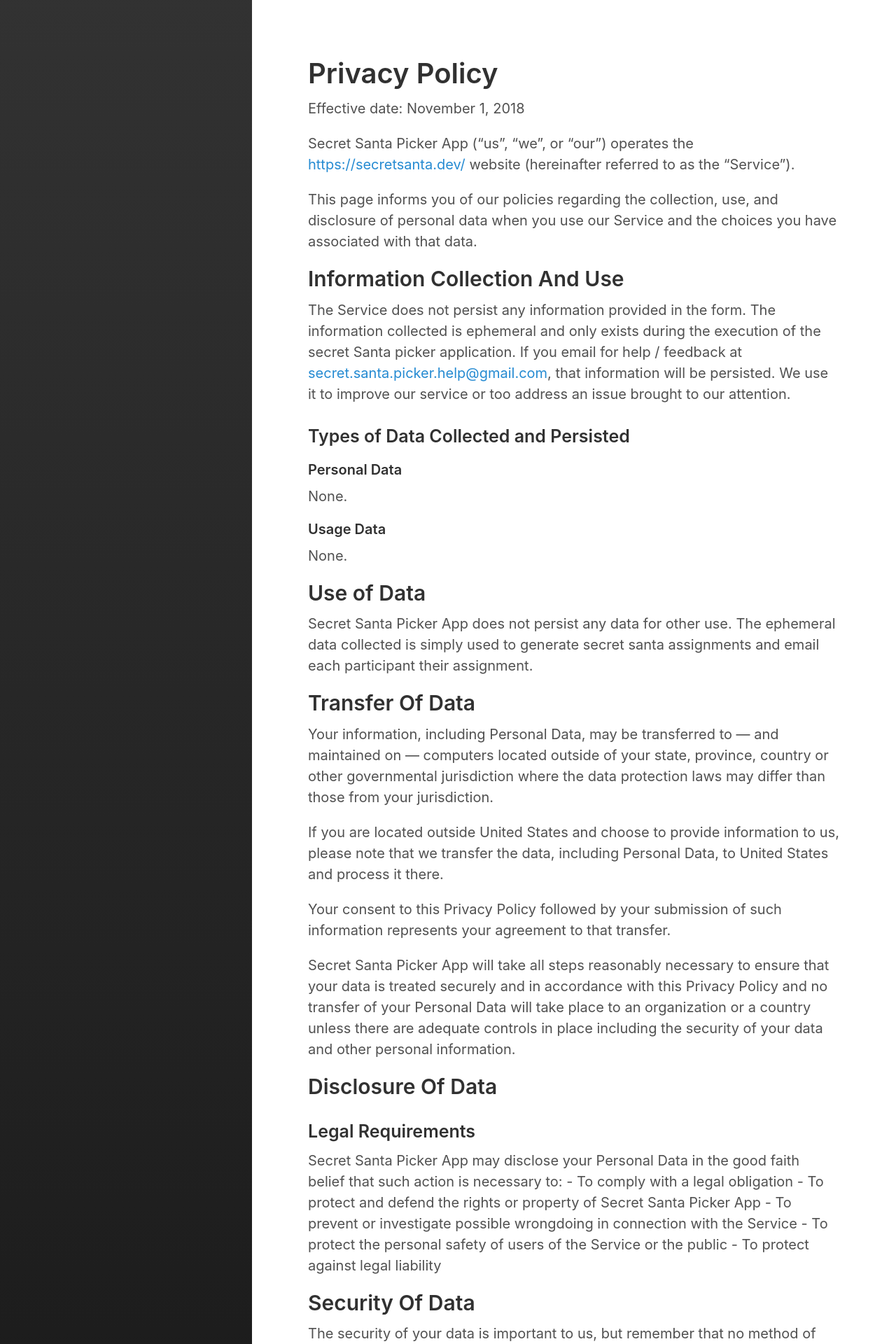
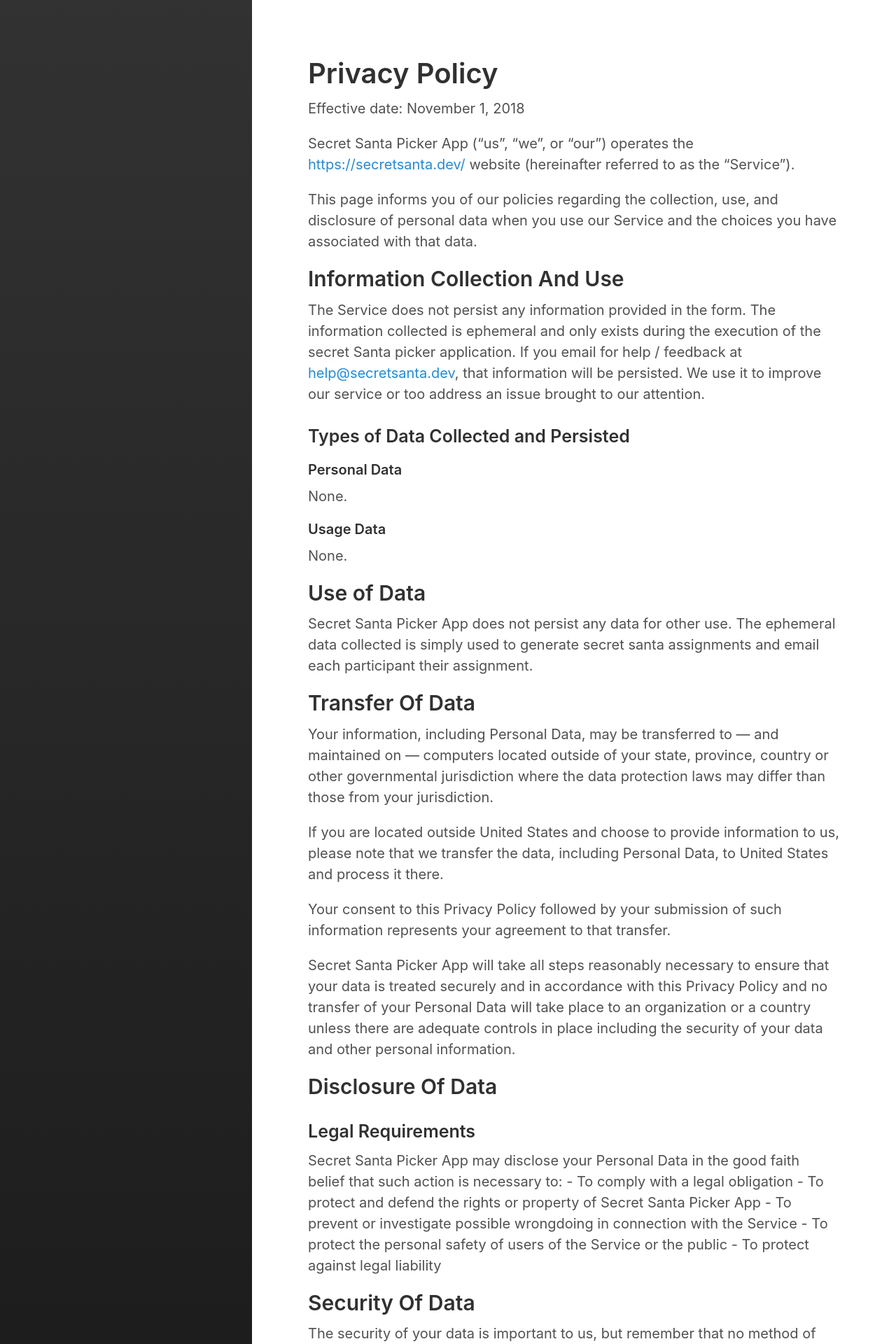
Before and after one commit to stephenrlouie/SecretSanta, a Jekyll site: the page built from category/privacy-policy.md, in a window 1280 px wide. Shown: the top 1920 px of the page at 70% size. Built offline with Jekyll 4.4.1, drawn with Linux system fonts in a browser that asks for light colours; some of the changed text lies outside the part shown.

Commit message:
updating to use secretsanta.dev alias emails

```diff
--- a/category/privacy-policy.md
+++ b/category/privacy-policy.md
@@ -12,7 +12,7 @@ This page informs you of our policies regarding the collection, use, and disclos
 
 ## Information Collection And Use
 
-The Service does not persist any information provided in the form. The information collected is ephemeral and only exists during the execution of the secret Santa picker application. If you email for help / feedback at [secret.santa.picker.help@gmail.com](mailto:secret.santa.picker.help@gmail.com), that information will be persisted. We use it to improve our service or too address an issue brought to our attention.
+The Service does not persist any information provided in the form. The information collected is ephemeral and only exists during the execution of the secret Santa picker application. If you email for help / feedback at [help@secretsanta.dev](mailto:help@secretsanta.dev), that information will be persisted. We use it to improve our service or too address an issue brought to our attention.
 
 ### Types of Data Collected and Persisted
 
@@ -61,7 +61,7 @@ We have no control over and assume no responsibility for the content, privacy po
 
 ## Children's Privacy
 Our Service does not address anyone under the age of 18 ("Children").
-We do not knowingly collect personally identifiable information from anyone under the age of 18. If you are a parent or guardian and you are aware that your Children has provided us with Personal Data, please contact us. If we become aware that we have collected Personal Data from children without verification of parental consent, we take steps to remove that information from our servers. Please contact us at secret.santa.picker.help@gmail.com immediately.
+We do not knowingly collect personally identifiable information from anyone under the age of 18. If you are a parent or guardian and you are aware that your Children has provided us with Personal Data, please contact us. If we become aware that we have collected Personal Data from children without verification of parental consent, we take steps to remove that information from our servers. Please contact us at help@secretsanta.dev immediately.
 
 ## Changes To This Privacy Policy
 We may update our Privacy Policy from time to time. We will notify you of any changes by posting the new Privacy Policy on this page.
@@ -70,5 +70,5 @@ You are advised to review this Privacy Policy periodically for any changes. Chan
 
 ## Contact Us
 If you have any questions about this Privacy Policy, please contact us:
-    - By email: [secret.santa.picker.help@gmail.com](mailto:secret.santa.picker.help@gmail.com)
+    - By email: [help@secretsanta.dev](mailto:help@secretsanta.dev)
     - By visiting this page on our website: https://secretsanta.dev/category/privacy-policy.html
```
Also changed, not shown: index.md (+2 -2 lines).
